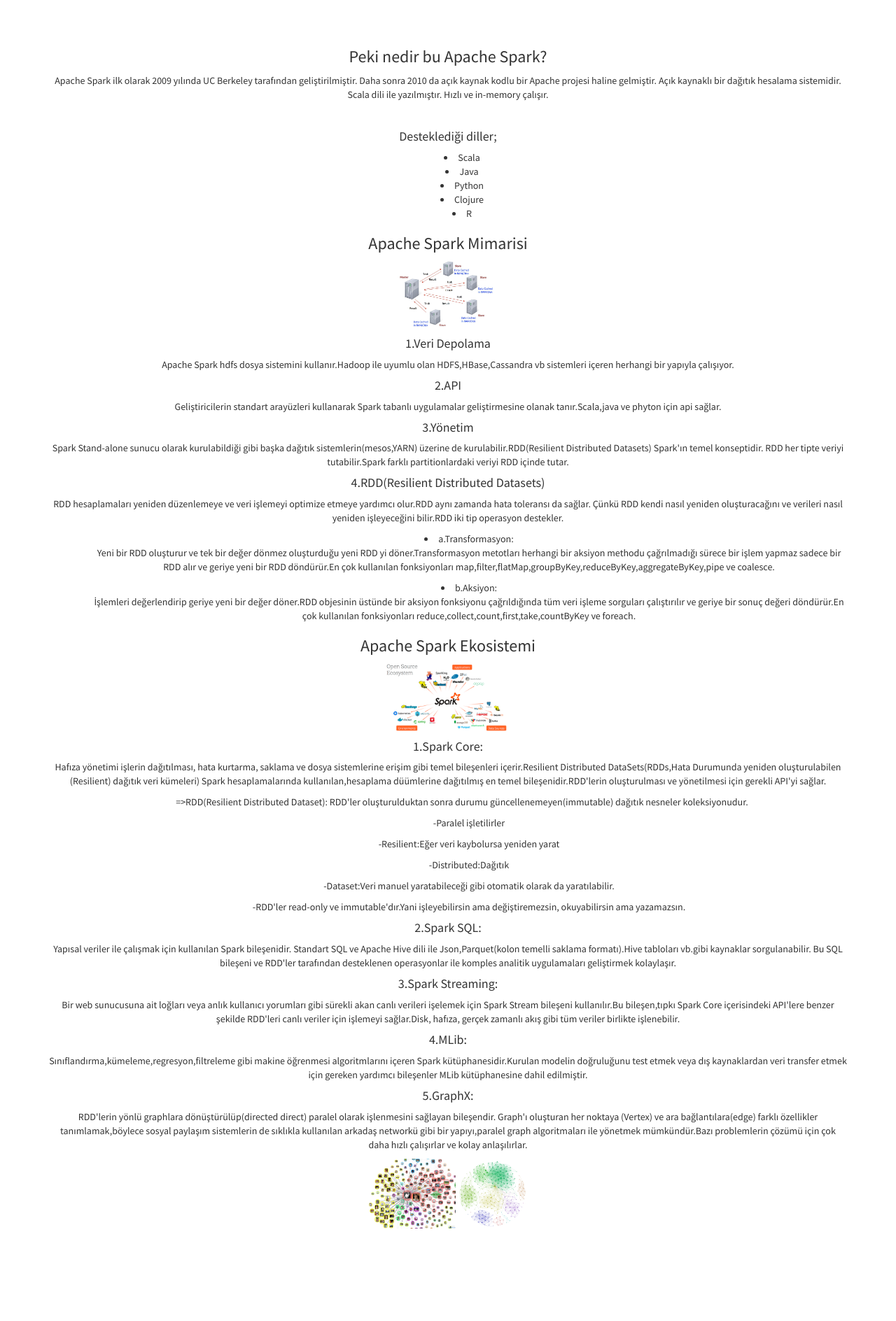
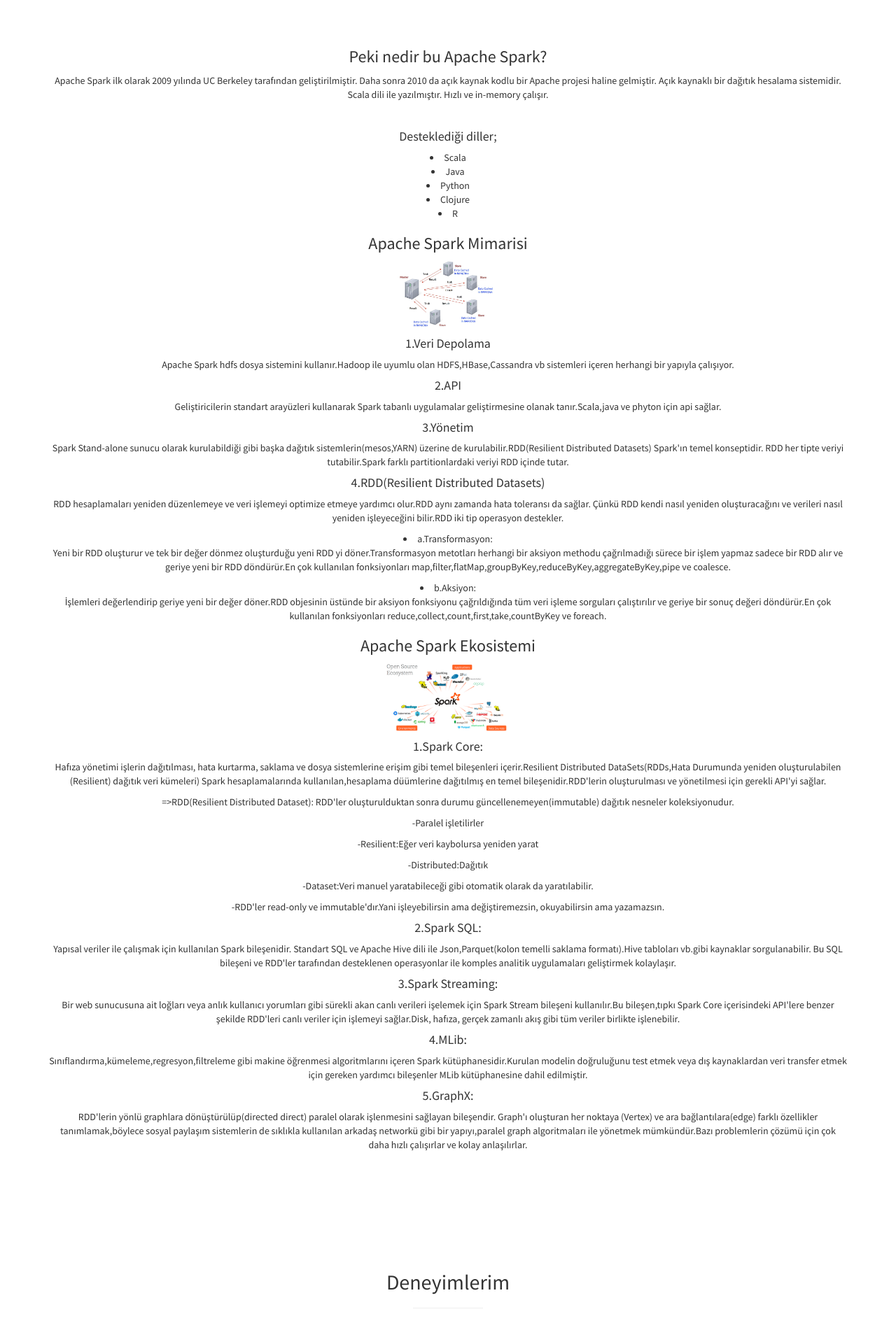
Before and after one commit to KadriyeAksakal/KadriyeAksakal.github.io, a Jekyll site: the page built from index.html, in a window 1280 px wide. Shown: the part 2414-4302 px from the top of the page at 70% size. Built offline with Jekyll 4.4.1, drawn with Linux system fonts in a browser that asks for light colours.

Commit message:
Update callout.html

```diff
--- a/_includes/callout.html
+++ b/_includes/callout.html
@@ -23,11 +23,11 @@
 <p>Apache Spark ilk olarak 2009 yılında UC Berkeley tarafından geliştirilmiştir. Daha sonra 2010 da açık kaynak kodlu bir Apache projesi haline gelmiştir. Açık kaynaklı bir dağıtık hesalama sistemidir. Scala dili ile yazılmıştır. Hızlı ve in-memory çalışır.</p>
 <br>
 <h4>Desteklediği diller;</h4>
-  <li style="margin-left:40px;">Scala</li>
-  <li style="margin-left:40px;">Java</li>
-  <li style="margin-left:40px;">Python</li>
-  <li style="margin-left:40px;">Clojure</li>
-  <li style="margin-left:40px;">R</li>
+  <li>Scala</li>
+  <li>Java</li>
+  <li>Python</li>
+  <li>Clojure</li>
+  <li>R</li>
 
 <h3>Apache Spark Mimarisi</h3>
 <img class="apache-img"  src="img/mimari.jpg"/>
@@ -41,12 +41,12 @@
 <h4>4.RDD(Resilient Distributed Datasets)</h4>
 	<p>RDD hesaplamaları yeniden düzenlemeye ve veri işlemeyi optimize etmeye yardımcı olur.RDD aynı zamanda hata toleransı da sağlar.
       Çünkü RDD kendi nasıl yeniden oluşturacağını ve verileri nasıl yeniden işleyeceğini bilir.RDD iki tip operasyon destekler.</p>
-		<li style="margin-left:60px;">a.Transformasyon:
+		<li>a.Transformasyon:
 		<p>Yeni bir RDD oluşturur ve tek bir değer dönmez oluşturduğu yeni RDD yi döner.Transformasyon metotları herhangi bir aksiyon methodu çağrılmadığı sürece bir işlem yapmaz sadece bir
 			  RDD alır ve geriye yeni bir RDD döndürür.En çok kullanılan fonksiyonları map,filter,flatMap,groupByKey,reduceByKey,aggregateByKey,pipe ve coalesce.
 		</p>
 		</li>
-		<li style="margin-left:60px;">b.Aksiyon:
+		<li>b.Aksiyon:
 		<p>İşlemleri değerlendirip geriye yeni bir değer döner.RDD objesinin üstünde bir aksiyon fonksiyonu çağrıldığında tüm veri işleme sorguları çalıştırılır ve geriye bir
               sonuç değeri döndürür.En çok kullanılan fonksiyonları reduce,collect,count,first,take,countByKey ve foreach.
 		</p>
@@ -58,12 +58,12 @@
 <h4>1.Spark Core:</h4>
 <p>Hafıza yönetimi işlerin dağıtılması, hata kurtarma, saklama ve dosya sistemlerine erişim gibi temel bileşenleri içerir.Resilient Distributed DataSets(RDDs,Hata Durumunda yeniden oluşturulabilen
 	  (Resilient) dağıtık veri kümeleri) Spark hesaplamalarında kullanılan,hesaplama düümlerine dağıtılmış en temel bileşenidir.RDD'lerin oluşturulması ve yönetilmesi için gerekli API'yi sağlar.
-	<p style="margin-left:40px;"> =>RDD(Resilient Distributed Dataset): RDD'ler oluşturulduktan sonra durumu güncellenemeyen(immutable) dağıtık nesneler koleksiyonudur.</p>
-	<p style="margin-left:60px;">-Paralel işletilirler</p>
-	<p style="margin-left:60px;">	-Resilient:Eğer veri kaybolursa yeniden yarat</p>
-	<p style="margin-left:60px;">    -Distributed:Dağıtık</p>
-	<p style="margin-left:60px;">	-Dataset:Veri manuel yaratabileceği gibi otomatik olarak da yaratılabilir.</p>
-	<p style="margin-left:60px;">	-RDD'ler read-only ve immutable'dır.Yani işleyebilirsin ama değiştiremezsin, okuyabilirsin ama yazamazsın.</p>
+	<p> =>RDD(Resilient Distributed Dataset): RDD'ler oluşturulduktan sonra durumu güncellenemeyen(immutable) dağıtık nesneler koleksiyonudur.</p>
+	<p>-Paralel işletilirler</p>
+	<p>	-Resilient:Eğer veri kaybolursa yeniden yarat</p>
+	<p>    -Distributed:Dağıtık</p>
+	<p>	-Dataset:Veri manuel yaratabileceği gibi otomatik olarak da yaratılabilir.</p>
+	<p>	-RDD'ler read-only ve immutable'dır.Yani işleyebilirsin ama değiştiremezsin, okuyabilirsin ama yazamazsın.</p>
 </p>
 
 <h4>2.Spark SQL:</h4>
@@ -83,8 +83,6 @@
 <h4>5.GraphX:</h4>
 <p>RDD'lerin yönlü graphlara dönüştürülüp(directed direct) paralel olarak işlenmesini sağlayan bileşendir. Graph'ı oluşturan her noktaya (Vertex) ve ara bağlantılara(edge) farklı özellikler
  tanımlamak,böylece sosyal paylaşım sistemlerin de sıklıkla kullanılan arkadaş networkü gibi bir yapıyı,paralel graph algoritmaları ile yönetmek mümkündür.Bazı problemlerin çözümü için çok daha hızlı çalışırlar ve kolay anlaşılırlar.</p>
-<img class="apache-img"  src="img/ag.jpg"/>
-<img class="apache-img" src="img/ag1.png"/>
 <br><br>
 
 
```
